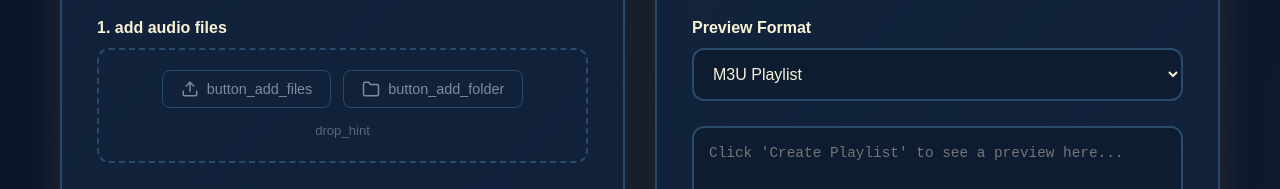
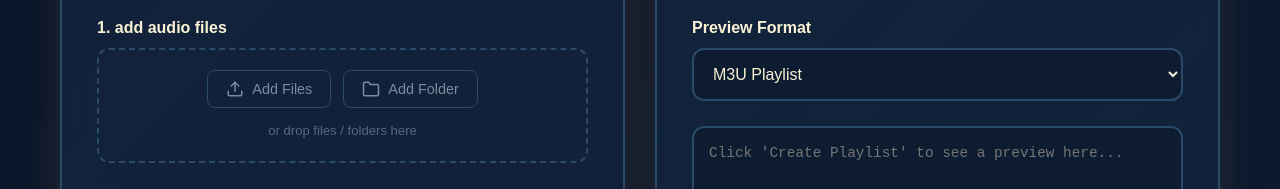
Before and after one commit to KodiniTools/Playlist-Generator, a Vue app: page /app in a window 1280 px wide. Shown: the part 611-800 px from the top of the page. Built offline with nearby package versions, Linux system fonts and the light colour scheme.

Commit message:
fix: add missing translation keys for upload buttons (DE + EN)
button_add_files, button_add_folder, drop_hint were falling back to
hardcoded strings — now properly localized in both languages.

https://claude.ai/code/session_019cZehBJis73AjyqT2zPraq

```diff
--- a/src/composables/useTranslation.js
+++ b/src/composables/useTranslation.js
@@ -56,6 +56,9 @@ const translations = {
     description_text: "Wählen Sie Ihre lokalen Audio-Dateien (MP3, WAV, FLAC) aus, legen Sie die Sortierreihenfolge fest und exportieren Sie Ihre persönliche Playlist im M3U-, XSPF- oder JSON-Format. Ideal, um Ihre Musiksammlung für Mediaplayer wie VLC, Winamp oder Foobar2000 zu organisieren.",
     config_title: "Playlist Konfiguration",
     label_files: "1. Audio Dateien hinzufügen",
+    button_add_files: "Dateien hinzufügen",
+    button_add_folder: "Ordner hinzufügen",
+    drop_hint: "oder Dateien / Ordner hier ablegen",
     click_to_upload: "dateien auswählen oder hierher ziehen...",
     drop_files_here: "dateien hier ablegen...",
     files_selected: "dateien ausgewählt",
@@ -210,6 +213,9 @@ const translations = {
     description_text: "Select your local audio files (MP3, WAV, FLAC), define the sorting order, and export your personal playlist in M3U, XSPF or JSON format. Ideal for organizing your music collection for media players like VLC, Winamp, or Foobar2000.",
     config_title: "Playlist Configuration",
     label_files: "1. add audio files",
+    button_add_files: "Add Files",
+    button_add_folder: "Add Folder",
+    drop_hint: "or drop files / folders here",
     click_to_upload: "choose files or drag here...",
     drop_files_here: "drop files here...",
     files_selected: "files selected",
```
